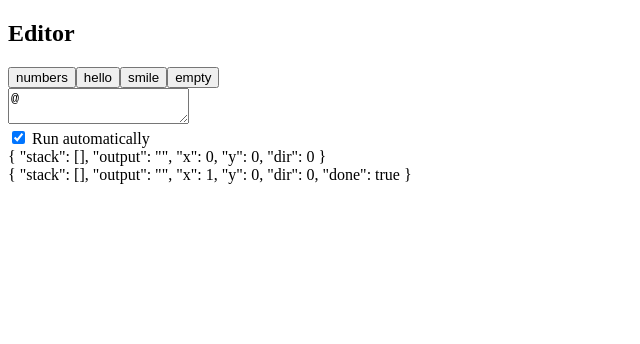
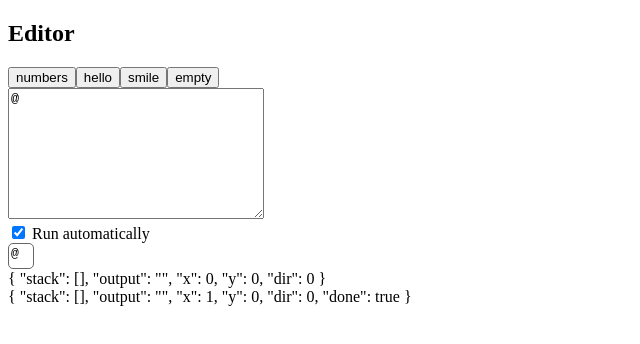
Before and after one commit to aidanhs/befunge, a website: page index.html at #!/editor in a window 1280 px wide. Both pictures are taken after a click on the button "Sandbox". Shown: the whole page, without its empty margins (0-640 px from the left). Drawn offline with nearby package versions, Linux system fonts and the light colour scheme; some packages are replaced by stand-ins of ours.

Commit message:
start of grid

```diff
--- a/befunge.js
+++ b/befunge.js
@@ -3,6 +3,7 @@ var app = express();
 
 app.use('/views', express.static(__dirname + "/views"));
 app.use('/js', express.static(__dirname + "/js"));
+app.use('/css', express.static(__dirname + "/css"));
 app.all('/*', function (req, res) {
     res.sendFile(__dirname + "/index.html");
 });
--- /dev/null
+++ b/css/editor.css
@@ -0,0 +1,23 @@
+.source {
+    width: 250px;
+    height: 125px;
+}
+
+.grid {
+    font-family: monospace;
+}
+.gridRow::after {
+    content: "";
+    clear: both;
+    display: block;
+}
+.gridCell {
+    box-sizing: border-box;
+    float: left;
+    width: 26px;
+    height: 26px;
+    padding: 2px;
+    border: 1px solid #666;
+    margin: 0 1px 1px 0;
+    border-radius: 5px;
+}
--- a/index.html
+++ b/index.html
@@ -4,6 +4,7 @@
     <base href="/"/>
     <meta charset="UTF-8">
     <title>Befunge!</title>
+    <link rel="stylesheet" type="text/css" href="css/editor.css">
     <script src="//ajax.googleapis.com/ajax/libs/angularjs/1.3.0-rc.3/angular.min.js"></script>
     <script src="//ajax.googleapis.com/ajax/libs/angularjs/1.3.0-rc.3/angular-route.min.js"></script>
     <script src="js/app.js"></script>
@@ -11,6 +12,7 @@
     <script src="js/routes.js"></script>
     <script src="js/menu.js"></script>
     <script src="js/editor.js"></script>
+    <script src="js/grid.js"></script>
 </head>
 <body ng-view></body>
 </html>
--- a/js/editor.js
+++ b/js/editor.js
@@ -7,6 +7,7 @@ angular.module('Befunge')
     })
     .controller('EditorCtrl', function ($scope, codeSamples, $timeout, interpreter) {
         $scope.editor = { source: codeSamples.empty, autoUpdate: true };
+        $scope.grid = [];
         $scope.states = [];
         $scope.state = {};
         $scope.samples = codeSamples;
@@ -18,6 +19,18 @@ angular.module('Befunge')
             if (data.done) {
                 $scope.stop();
             }
+        }
+
+        function updateGrid() {
+            $scope.grid = ($scope.editor.source||[]).split('\n').map(function (line, y) {
+                return line.split("").map(function (cell, x) {
+                    var hash = 13;
+                    hash = (hash * 7) + x;
+                    hash = (hash * 7) + y;
+                    hash = (hash * 7) + cell.charCodeAt(0);
+                    return {id:hash,type:cell};
+                });
+            });
         }
 
         var instance = null;
@@ -43,6 +56,7 @@ angular.module('Befunge')
         }
 
         $scope.$watchCollection('editor', function (editor) {
+            updateGrid();
             if(editor.autoUpdate) run();
         });
     });
--- /dev/null
+++ b/js/grid.js
@@ -0,0 +1,22 @@
+angular.module("Befunge")
+    .directive('grid', function () {
+        return function (scope, elem, attr) {
+            elem.addClass("grid");
+
+            scope.$watch(attr.grid, function (source) {
+                elem.empty();
+                source.split('\n').forEach(function (row) {
+                    var rowElem = angular.element(document.createElement("div"));
+                    rowElem.addClass("gridRow");
+                    elem.append(rowElem);
+
+                    row.split('').forEach(function (cell) {
+                        var cellElem = angular.element(document.createElement("div"));
+                        cellElem.addClass("gridCell");
+                        cellElem.text(cell);
+                        rowElem.append(cellElem);
+                    });
+                });
+            });
+        }
+    });
--- a/views/editor.html
+++ b/views/editor.html
@@ -3,12 +3,13 @@
     <div>
         <button ng-repeat="(name, code) in ::samples" ng-click="editor.source = code" ng-bind="::name"></button>
     </div>
-    <textarea ng-model="editor.source" ng-trim="false"></textarea><br/>
+    <textarea class="source" ng-model="editor.source" ng-trim="false"></textarea><br/>
     <label>
         <input type="checkbox" ng-model="editor.autoUpdate"/>
         Run automatically
     </label>
     <button ng-click="stop()" ng-show="showStop">Stop</button>
+    <div grid="editor.source"></div>
     <div ng-bind="state.output"></div>
     <div ng-bind="state.error" style="color:red"></div>
     <div ng-repeat="state in states">{{::state | json}}</div>
```
